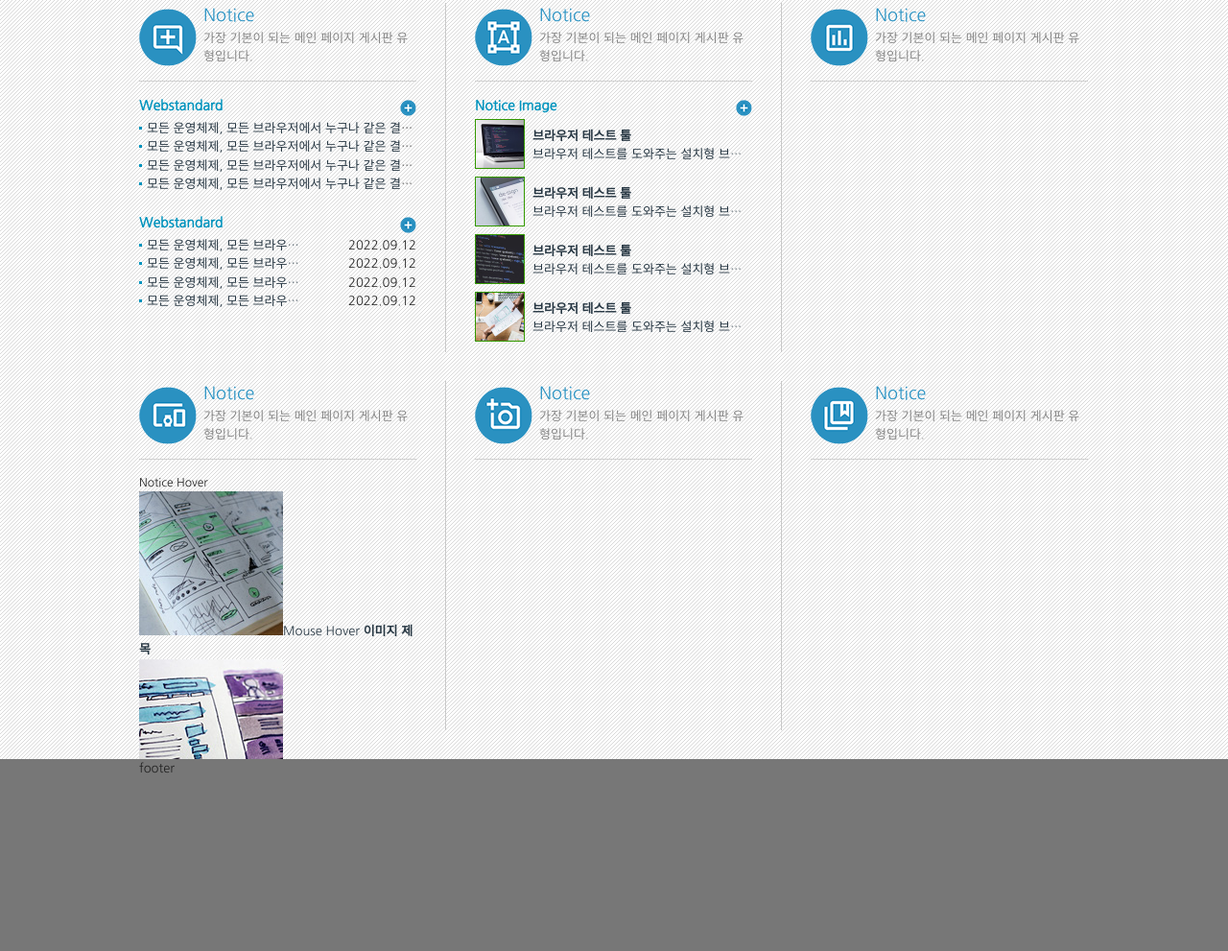
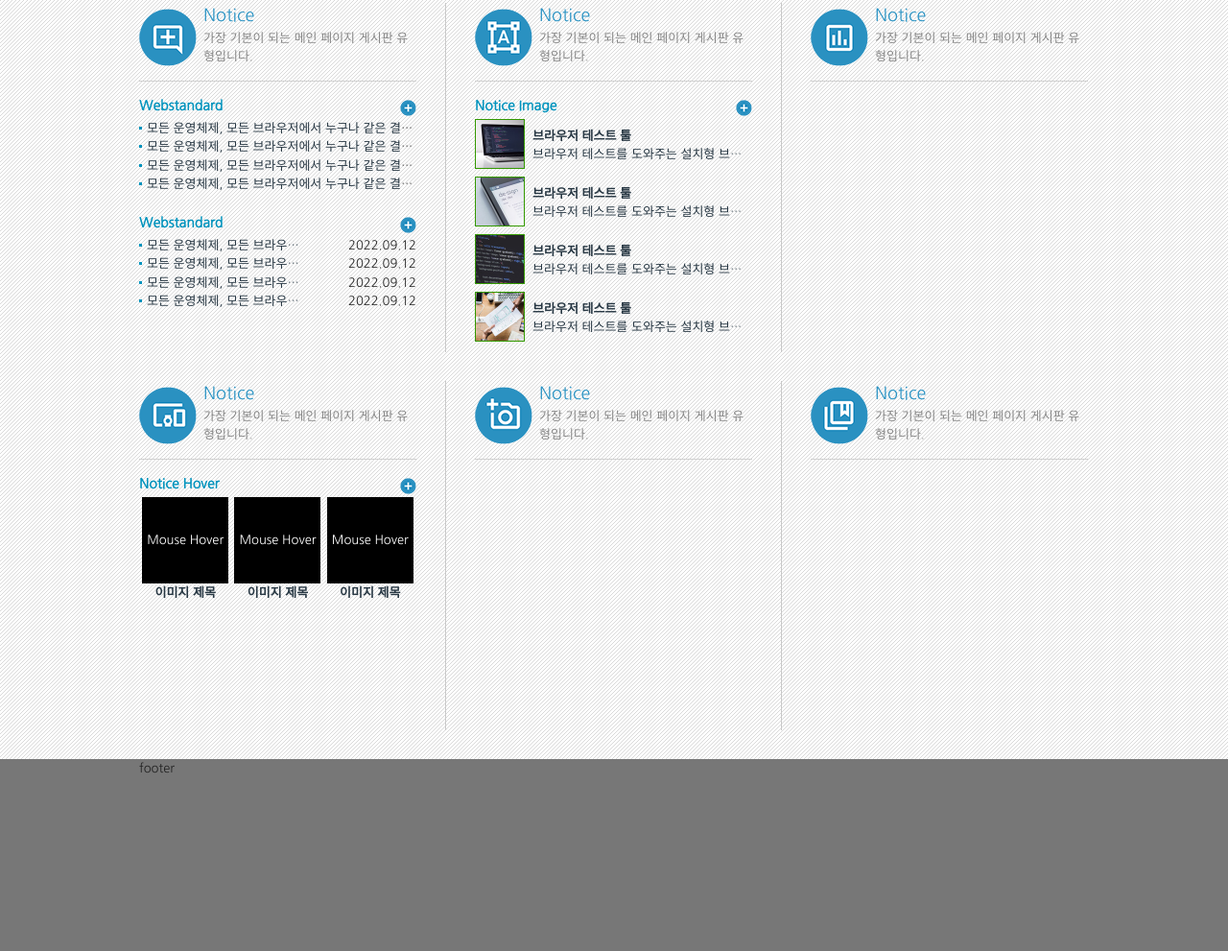
Before and after one commit to braverokmc79/web_publishing_project1, a plain HTML site: page index.html in a window 1280 px wide. Shown: the part 878-1869 px from the top of the page at 96% size. Drawn offline with Linux system fonts and the light colour scheme; a web font is replaced by a local one.

Commit message:
28. 웹표준 사이트 만들기 - Notice hover2

```diff
--- a/css/style.css
+++ b/css/style.css
@@ -148,9 +148,7 @@ body{
 /* notice3 */
 .notice3{position: relative;}
 .notice3 h4{font-size: 14px; color: #0093bd; font-weight: bold; margin-bottom: 3px}
-.notice3 ul{}
 .notice3 li{position: relative; height: 52px; padding-left: 60px; padding-top: 8px;}
-.notice3 li a{}
 .notice3 li a img{width: 50px;height: 50px;  position: absolute;left: 0px; top: 0px; border: 1px solid #390;}
 .notice3 li a strong{ display: block;}
 .notice3 li a em{display: block;
@@ -158,3 +156,18 @@ body{
 }
 .notice3 .more{position: absolute; right:0px; top: 3px;width: 17px; height: 18px; background: url(../img/icon.png) -150px  -89px; display:block; }
 .notice3 .more:hover{ background-position-x: -167px ; right:0px;padding: 0px;}
+
+
+
+/* notice-hover */
+.notice-hover{position: relative;}
+.notice-hover h4{font-size: 14px; color: #0093bd; font-weight: bold; margin-bottom: 3px}
+.notice-hover ul{overflow: hidden;}
+.notice-hover li{float: left; width: 33.3333%; text-align: center;}
+.notice-hover li a{}
+.notice-hover li a span{position: relative; display: block;width: 90px;height: 90px;margin: 0 auto;}
+.notice-hover li a span img{width:90px; width: 90px;}
+.notice-hover li a span em{ position: absolute; left: 0; top: 0; background: #000; color: #fff;width: 100%; height: 100%; line-height: 90px;}
+.notice-hover li a strong{}
+.notice-hover .more{position: absolute; right:0px; top: 3px;width: 17px; height: 18px; background: url(../img/icon.png) -150px  -89px; display:block; }
+.notice-hover .more:hover{ background-position-x: -167px ; right:0px;padding: 0px;}
--- a/index.html
+++ b/index.html
@@ -262,7 +262,10 @@
                                 <ul>
                                     <li>
                                         <a href="#">
-                                            <span><img src="img/sban01.jpg" alt="배너1"><em>Mouse Hover</em></span>
+                                            <span>
+                                                <img src="img/sban01.jpg" alt="배너1">
+                                                <em>Mouse Hover</em>
+                                            </span>
                                             <strong>이미지 제목</strong>
                                         </a>
                                     </li>
@@ -279,7 +282,7 @@
                                         </a>
                                     </li>
                                 </ul>
-                                <p class="ico-desc">가장 기본이 되는 메인 페이지 게시판 유형입니다.</p>
+                                 <a href="#" title="더보기" class="more"><span class="ir">더보기</span></a>
                             </dev>
                             <!-- //notice-hover -->
 
```
